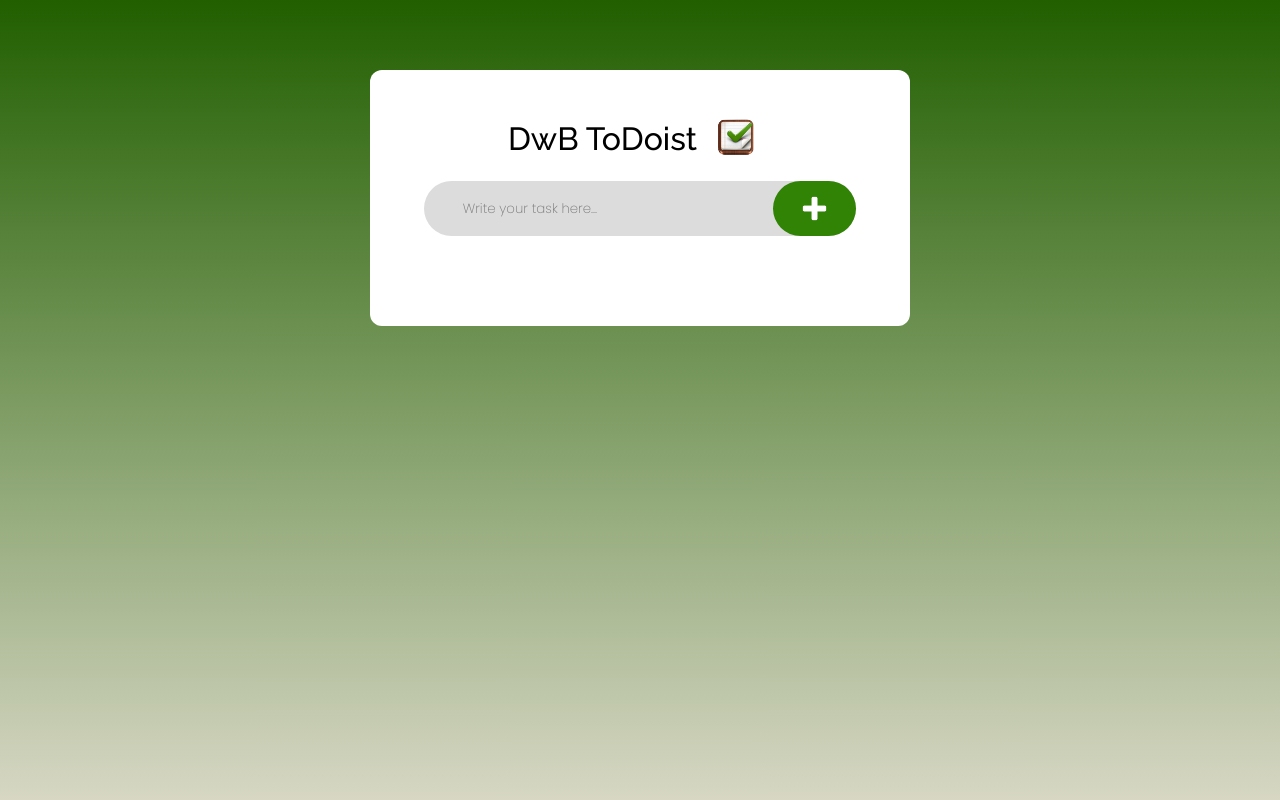
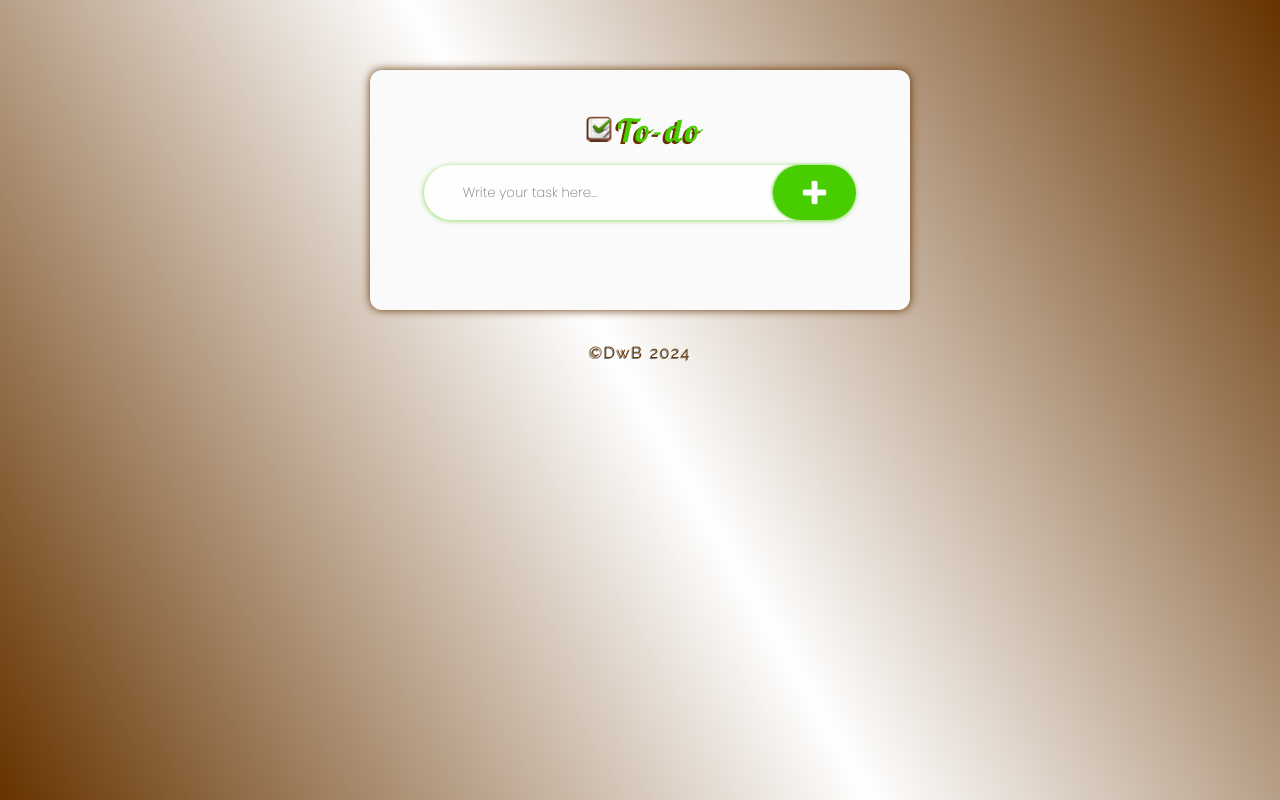
Before and after one commit to Wirabakti39/TodoList, a plain HTML site: page index.html in a window 1280 px wide. Drawn offline with Linux system fonts and the light colour scheme.

Commit message:
fix litle bug

```diff
--- a/index.html
+++ b/index.html
@@ -14,7 +14,10 @@
     <div class="container">
         <div class="todo-app">
             <header>
-                <h1>DwB ToDoist <img src="./aset/logo_todolist.png" alt="" class="logo-todolist"></h1>
+                <div class="logo">
+                    <div class="logo-img"></div>
+                    <h1>To-do</h1>
+                </div>
                 <div class="input-section">
                     <input id="input-box" type="text" placeholder="Write your task here...">
                     <button onclick="addTask()">
@@ -32,11 +35,16 @@
 
             <div class="task-container">
                 <ul class="list-task">
-                    <!-- <li class="checked">hello</li>
-                    <li>world</li> -->
+
                 </ul>
             </div>
         </div>
+
+        <footer>
+            <div class="footer-contaier">
+                <span>&#169;DwB 2024</span>
+            </div>
+        </footer>
     </div>
 
     <script src="script.js"></script>
--- a/style.css
+++ b/style.css
@@ -13,17 +13,18 @@
 .container {
     width: 100%;
     min-height: 100vh;
-    background: linear-gradient(to bottom, #215f00, #d7d7c4);
+    background: linear-gradient(240deg, #663300, #fff, #663300);
     padding: 1px;
 }
 
 .todo-app {
     width: 80%;
     max-width: 540px;
-    background: #fff;
-    margin: 69px auto 80px;
+    background: #fafafa;
+    margin: 69px auto 30px;
     padding: 40px 30px 55px;
     border-radius: 12px;
+    box-shadow: 0 0 10px #663300;
 }
 
 .todo-app .box-message {
@@ -33,7 +34,8 @@
     align-items: center;
     margin: 15px auto;
     padding: 15px 0;
-    background: linear-gradient(to bottom, #8fdb66, #cacaca);
+    background: linear-gradient(135deg, #8fdb66, #ffffff);
+    box-shadow: 1px 0.4px 2px #8fdb66;
     border-radius: 30px;
     display: none;
 }
@@ -51,10 +53,15 @@
     align-items: center;
     margin-right: 20px;
     cursor: pointer;
+    transition: ease 0.4s;
 }
 
 .todo-app .box-message button:hover {
-    background: #308304;
+    scale: 1.1;
+}
+
+.todo-app .box-message button:active {
+    scale: 0.9;
 }
 
 .todo-app .box-message button img {
@@ -74,12 +81,26 @@ header {
 header h1 {
     display: flex;
     align-items: center;
-    font-family: 'Raleway', sans-serif;
+    font-family: 'Lobster', sans-serif;
     font-weight: 450;
+    font-size: 32px;
+    letter-spacing: 3px;
+    color: #48cd00;
+    text-shadow: -2.5px 2.2px 0 #663300;
 }
 
-header h1 img {
-    width: 75px;
+header .logo {
+    display: flex;
+    justify-content: center;
+    align-items: center;
+}
+
+header .logo .logo-img {
+    background-image: url(./aset/logo_todolist-removebg-preview.png);
+    background-size: cover;
+    background-position: center;
+    width: 40px;
+    height: 40px;
 }
 
 header .input-section {
@@ -87,9 +108,10 @@ header .input-section {
     display: flex;
     align-items: center;
     justify-content: space-between;
-    background: #dcdcdc;
+    background: #fefefe;
     border-radius: 35px;
     padding-left: 6%;
+    box-shadow: -0.5px 0.8px 5px #8fdb66;
 }
 
 header .input-section input {
@@ -99,6 +121,7 @@ header .input-section input {
     background: transparent;
     padding: 10px;
     font-weight: 20;
+    color: #000000;
 }
 
 header .input-section button {
@@ -109,14 +132,16 @@ header .input-section button {
     outline: none;
     border-radius: 35px;
     padding: 10px 6%;
-    background: #308304;
+    background: #48cd00;
     color: #fff;
     cursor: pointer;
     font-size: 16px;
+    box-shadow: -1.2px 0 3px #8fdb66;
+    transition: ease-in-out 0.2s;
 }
 
 header .input-section button:hover {
-    background: #51902f;
+    background: #8fdb66;
 }
 
 header .input-section button img {
@@ -131,7 +156,7 @@ header .input-section button img {
 
 .task-container .list-task li {
     list-style: none;
-    padding: 12px 8px 12px 50px;
+    padding: 12px 8px 12px 70px;
     font-size: 14px;
     user-select: none;
     cursor: pointer;
@@ -145,7 +170,7 @@ header .input-section button img {
 
 .task-container .list-task li span {
     position: absolute;
-    right: 0;
+    left: 0;
     top: 6px;
     width: 35px;
     height: 35px;
@@ -169,12 +194,30 @@ header .input-section button img {
     background-size: cover;
     background-position: center;
     border-radius: 50%;
-    top: 10px;
-    left: 8px;
+    top: 11px;
+    left: 40px;
 }
 
 .task-container .list-task li.checked::before {
     background-image: url(./aset/checked_icon.png);
+}
+
+
+footer {
+    width: 100%;
+    display: flex;
+    justify-content: center;
+    align-items: center;
+    padding: 0 0 30px;
+}
+
+footer .footer-contaier span {
+    font-family: 'Raleway', sans-serif;
+    font-size: 16px;
+    letter-spacing: 1.5px;
+    word-spacing: 1px;
+    color: #663300;
+    text-shadow: -1px 0.6px 0 gray;
 }
 
 
@@ -192,6 +235,10 @@ header .input-section button img {
         width: 50px;
     }
 
+    .todo-app {
+        padding: 40px 15px 55px;
+    }
+
     .todo-app .box-message {
         width: 90%;
     }
```
Also changed, not shown: aset/logo_todolist-removebg-preview.png (added), aset/logo_todolist.png (deleted).
